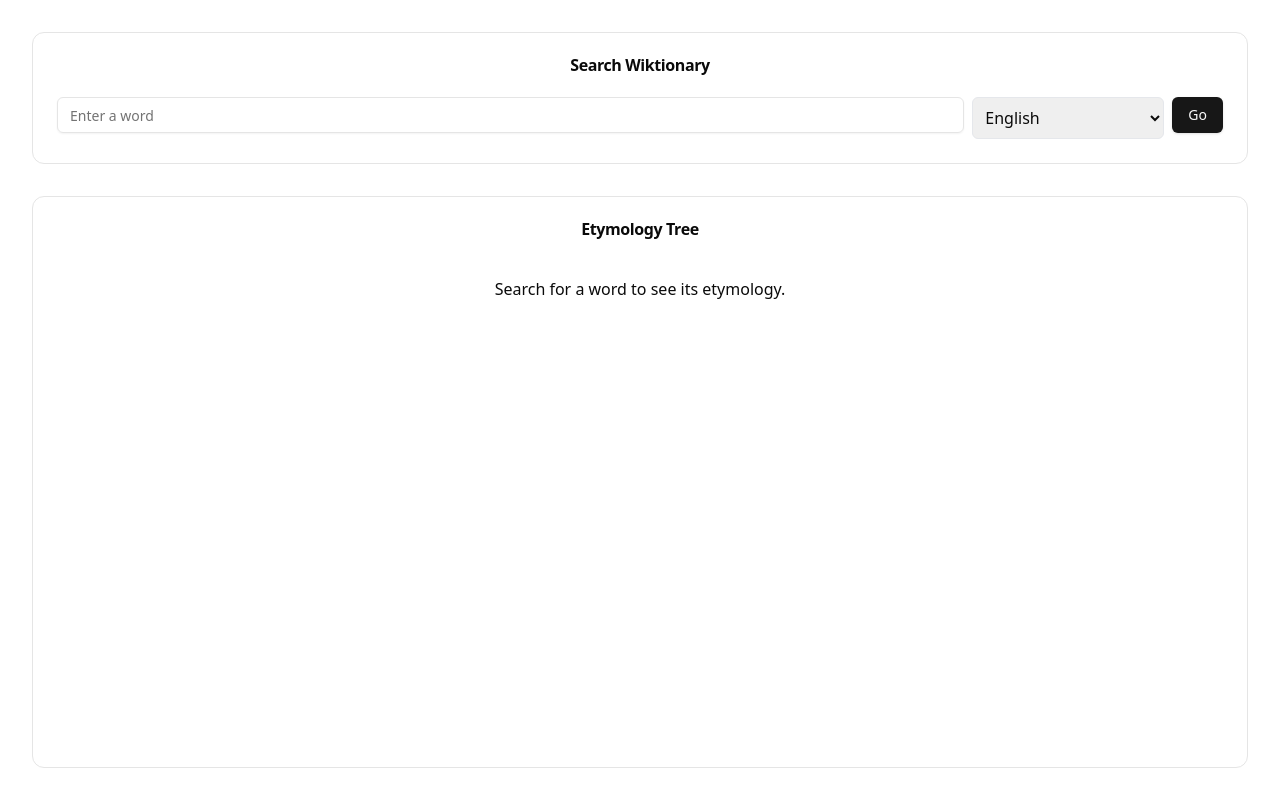
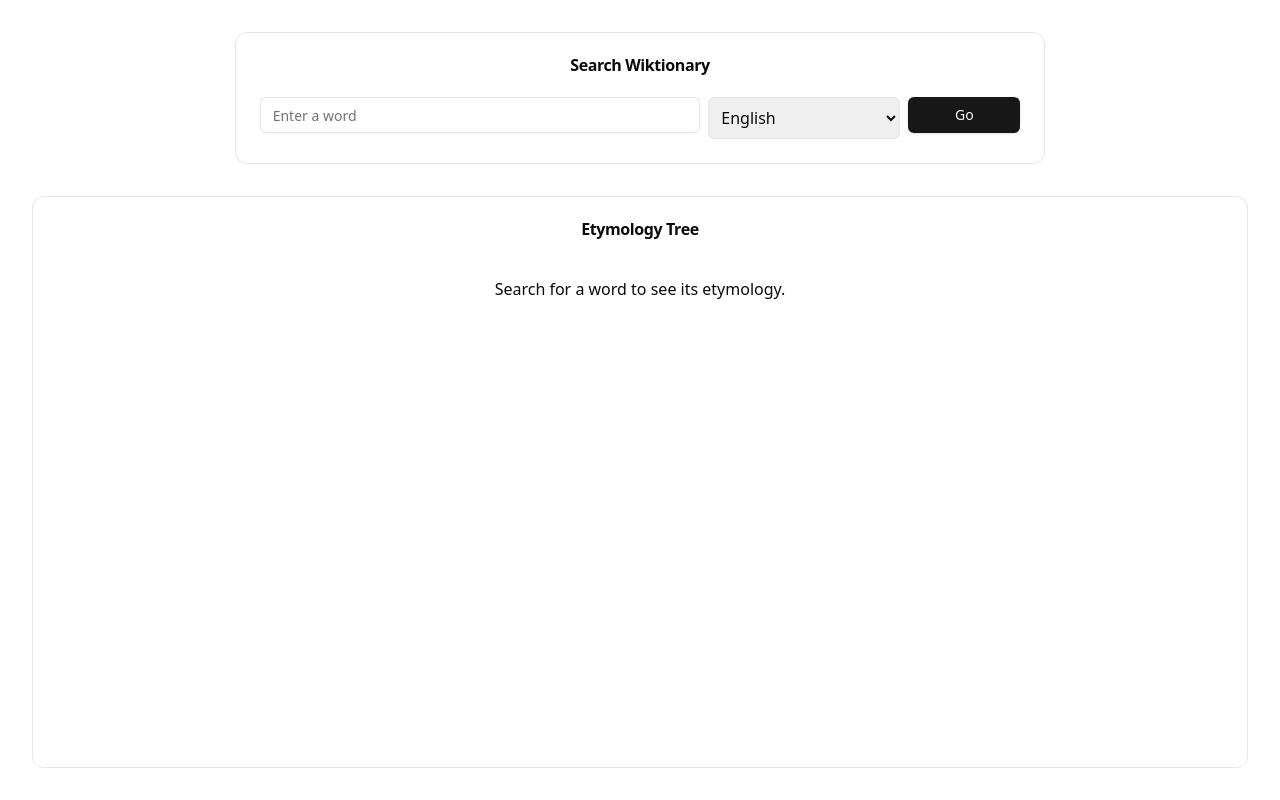
Before and after one commit to lozanocampillod/nexus, a Next.js app: page / in a window 1280 px wide. Built offline with nearby package versions, Linux system fonts and the light colour scheme.

Commit message:
tweak in input

```diff
--- a/src/app/layout.tsx
+++ b/src/app/layout.tsx
@@ -32,8 +32,8 @@
       >
         <div className="flex h-full">
           <main className="flex-1 max-w-screen-xl mx-auto p-4 md:p-8">
-            <div className="flex flex-col h-full gap-8">
-              <Card>
+            <div className="flex flex-col h-full gap-8 items-center">
+              <Card className="lg:w-2/3">
                 <CardHeader>
                   <CardTitle className="text-center">
                     Search Wiktionary
@@ -44,7 +44,7 @@
                 </CardContent>
               </Card>
 
-              <Card className="flex-1 flex flex-col min-h-0">
+              <Card className="flex-1 flex flex-col min-h-0 w-full">
                 <CardHeader className="shrink-0">
                   <CardTitle className="text-center">Etymology Tree</CardTitle>
                 </CardHeader>
--- a/src/components/SearchForm.tsx
+++ b/src/components/SearchForm.tsx
@@ -39,7 +39,7 @@
           </option>
         ))}
       </select>
-      <Button type="submit" className="w-full sm:w-auto">
+      <Button type="submit" className="w-full sm:w-28">
         Go
       </Button>
     </form>
```
